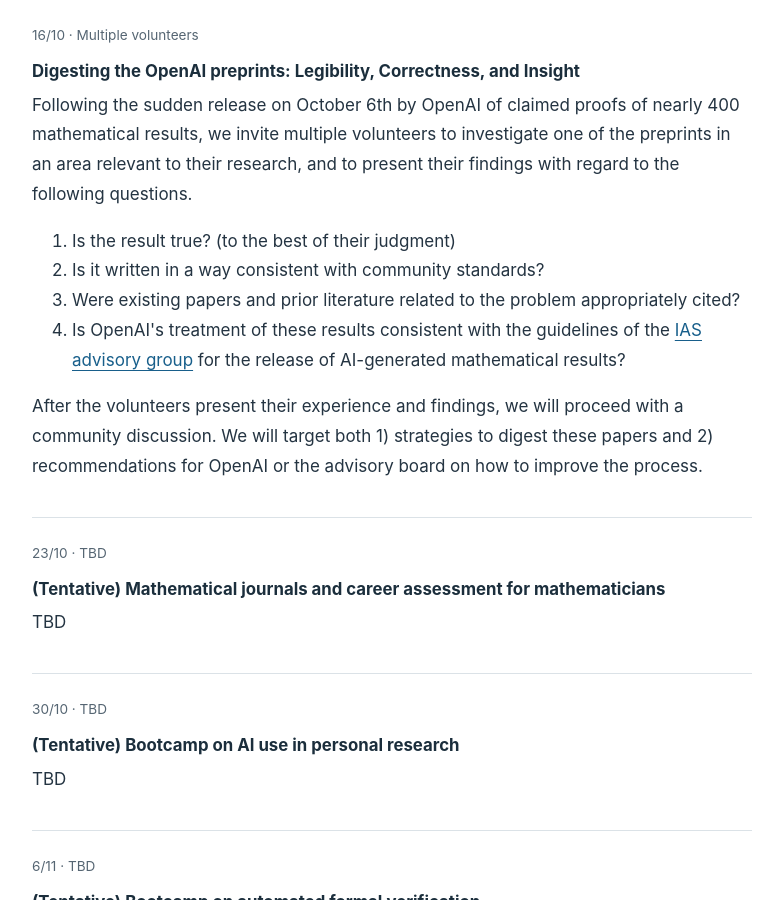
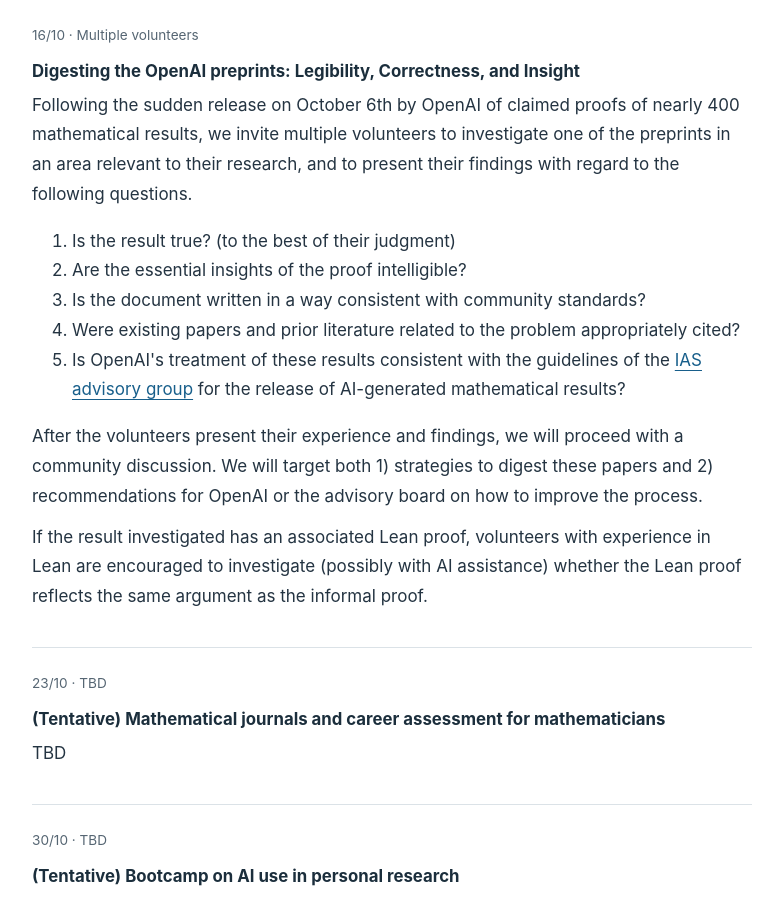
Before and after one commit to challeckdube/challeckdube.github.io, a Jekyll site: the page built from mathematics-and-ai-seminar.html, in a window 1280 px wide and 900 px high, scrolled down 1695 px. Shown: the whole window, without its empty margins (382-1165 px from the left). Built offline with Jekyll 4.4.1, drawn with Linux system fonts in a browser that asks for light colours.

Commit message:
Modified preprint seminar info

```diff
--- a/mathematics-and-ai-seminar.html
+++ b/mathematics-and-ai-seminar.html
@@ -59,12 +59,18 @@
     <p>Following the sudden release on October 6th by OpenAI of claimed proofs of nearly 400 mathematical results, we invite multiple volunteers to investigate one of the preprints in an area relevant to their research, and to present their findings with regard to the following questions.</p>
 <ol>
   <li>Is the result true? (to the best of their judgment)</li>
-  <li>Is it written in a way consistent with community standards?</li>
+    <li>
+        Are the essential insights of the proof intelligible?
+    </li>
+  <li>Is the document written in a way consistent with community standards?</li>
   <li>Were existing papers and prior literature related to the problem appropriately cited?</li>
   <li>Is OpenAI's treatment of these results consistent with the guidelines of the <a href="https://agmai.org/">IAS advisory group</a> for the release of AI-generated mathematical results?</li>
 </ol>
 <p>
 After the volunteers present their experience and findings, we will proceed with a community discussion. We will target both 1) strategies to digest these papers and 2) recommendations for OpenAI or the advisory board on how to improve the process.</p>
+<p>
+    If the result investigated has an associated Lean proof, volunteers with experience in Lean are encouraged to investigate (possibly with AI assistance) whether the Lean proof reflects the same argument as the informal proof.
+</p>
   </article>
 
   <article class="entry">
```
